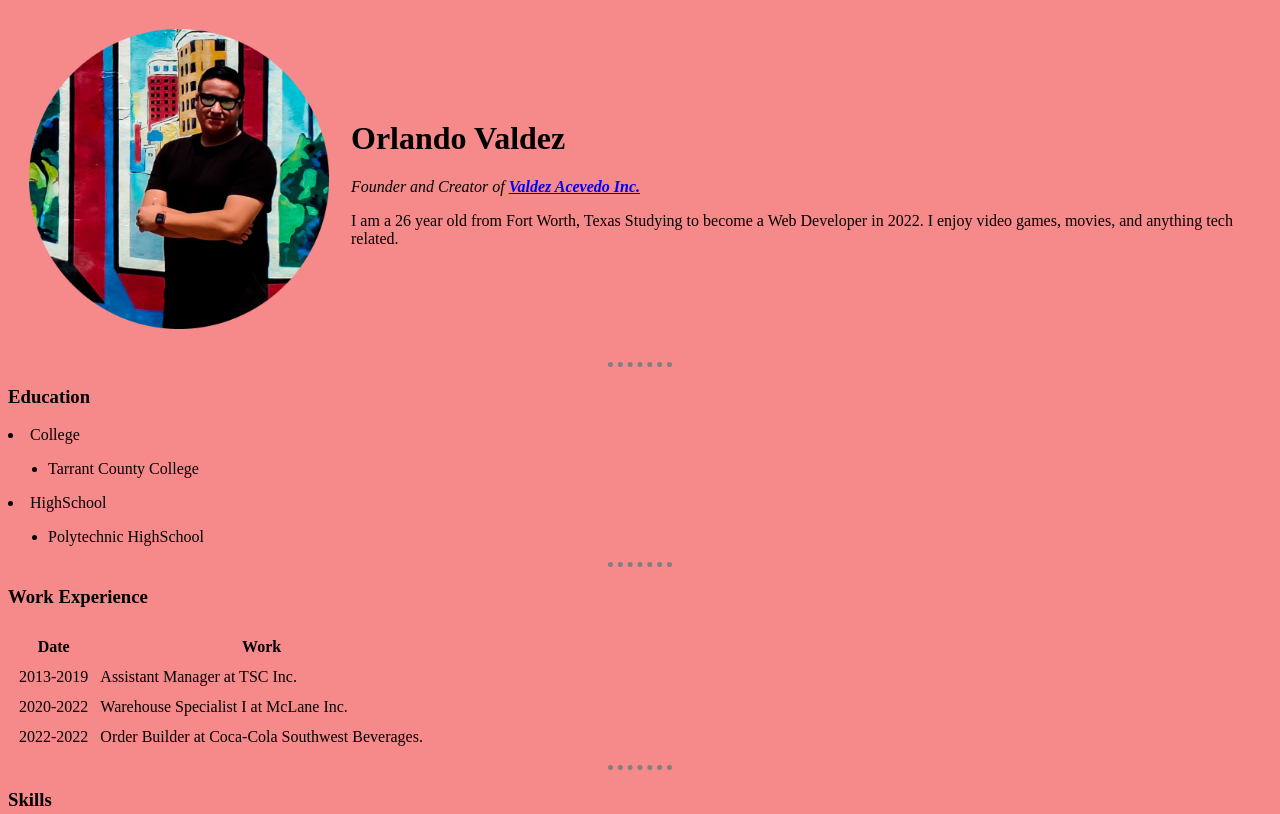
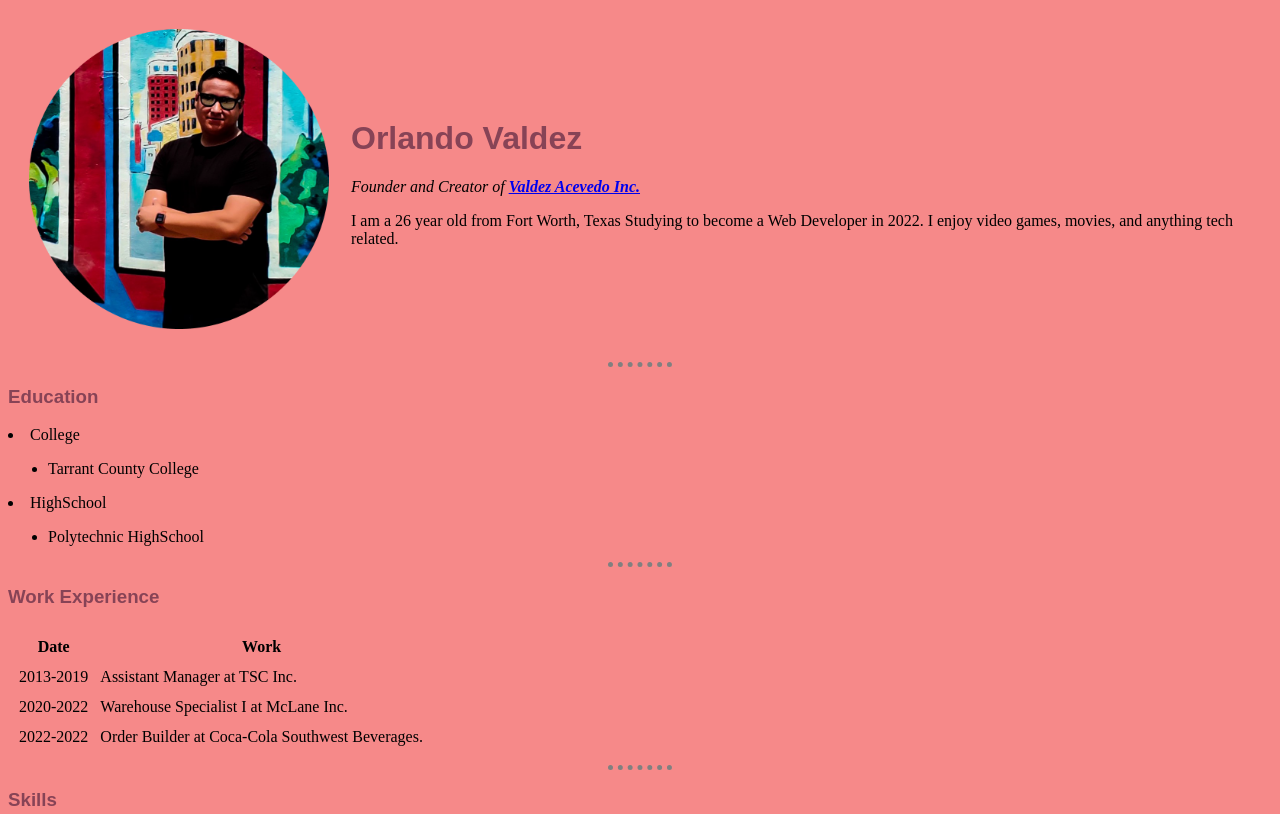
Before and after one commit to orlandovaldez/cv, a plain HTML site: page index.html in a window 1280 px wide. Shown: the top 814 px of the page. Drawn offline with Linux system fonts and the light colour scheme.

Commit message:
updated css header color and font

```diff
--- a/css/styles.css
+++ b/css/styles.css
@@ -9,3 +9,11 @@ hr {
   border-width: 5px;
   width: 5%;
 }
+h1 {
+   color: #874356;
+   font-family:  sans-serif;
+}
+h3 {
+  color: #874356;
+  font-family: sans-serif;
+}
```
